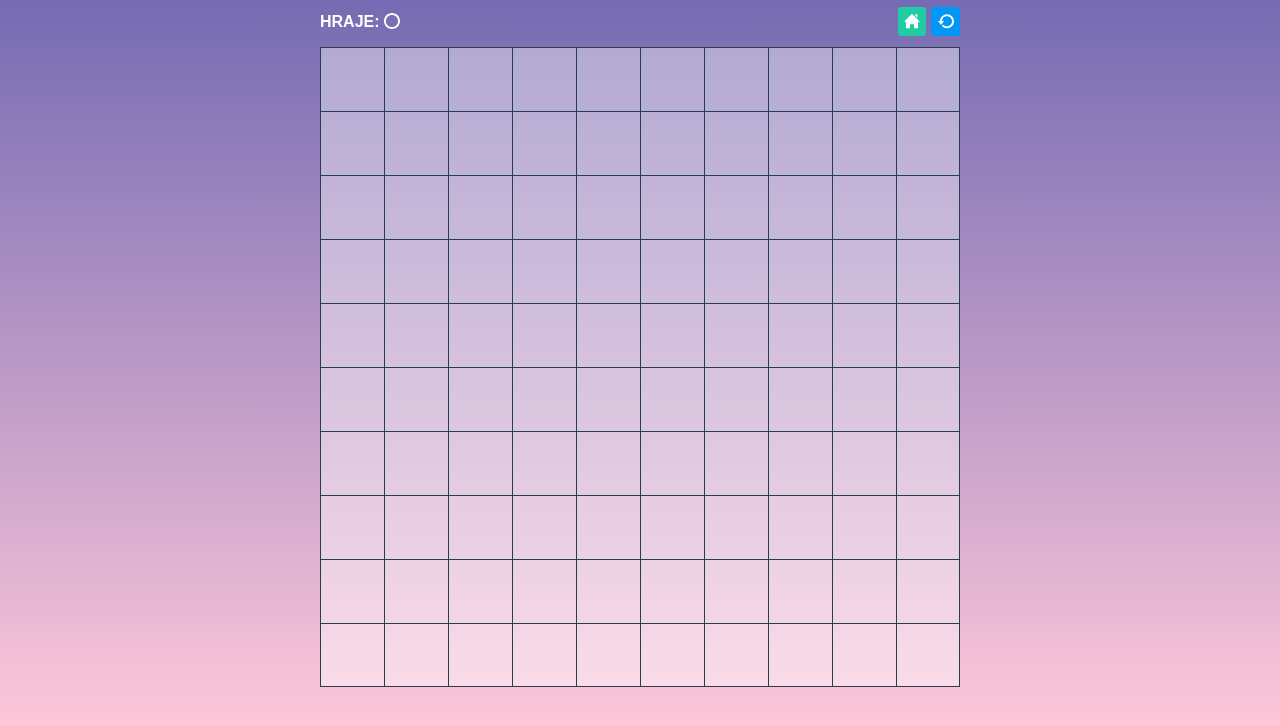
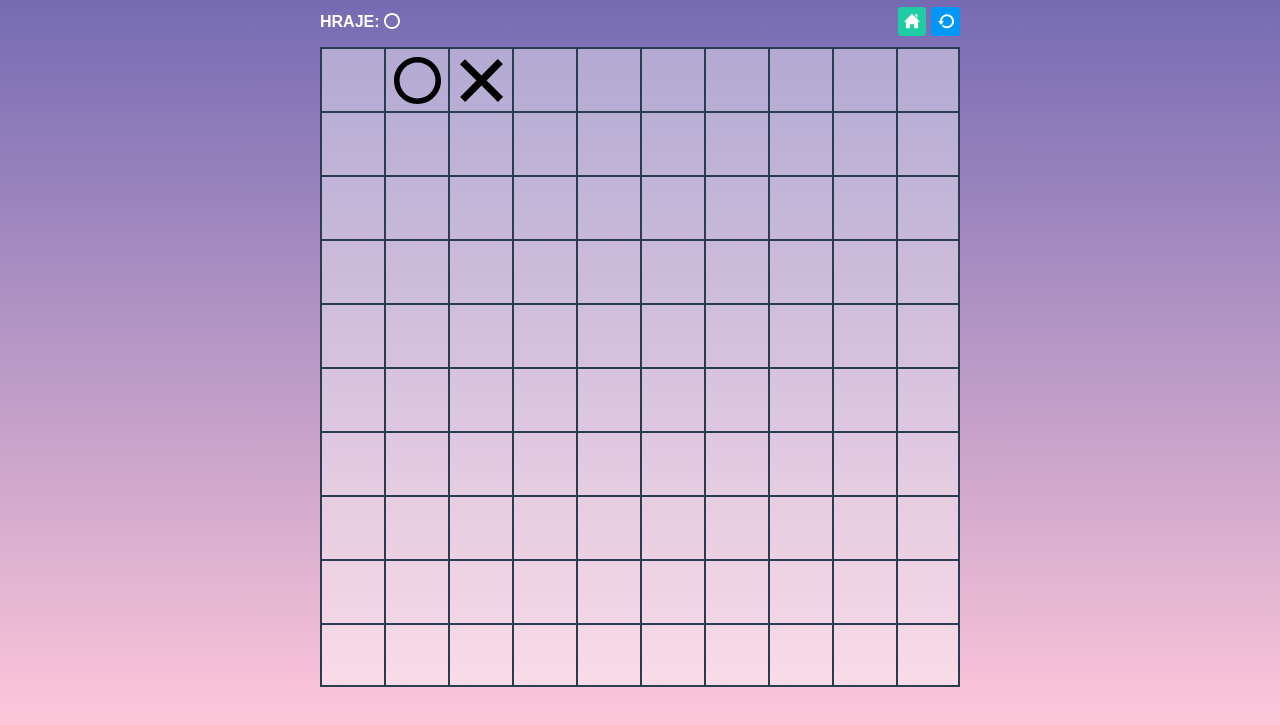
Before and after one commit to zkuratkova/piskvorky, a plain HTML site: page hra.html in a window 1280 px wide. Shown: the part 109-834 px from the top of the page. Drawn offline with Linux system fonts and the light colour scheme.

Commit message:
třída --cross, --circle; animace; switchPlayer

```diff
--- a/hra.html
+++ b/hra.html
@@ -18,6 +18,7 @@
         <div class="container__item">
           <p class="game__text">Hraje:</p>
           <img
+            id="player"
             class="game__img game__img--circle"
             src="images/circle.svg"
             alt="kroužek"
@@ -36,8 +37,8 @@
       </div>
       <div class="field">
         <button class="field__cell"></button
-        ><button class="field__cell"></button
-        ><button class="field__cell"></button
+        ><button class="field__cell field__cell--circle"></button
+        ><button class="field__cell field__cell--cross"></button
         ><button class="field__cell"></button
         ><button class="field__cell"></button
         ><button class="field__cell"></button
@@ -137,5 +138,6 @@
         ><button class="field__cell"></button>
       </div>
     </main>
+    <script src="index.js"></script>
   </body>
 </html>
--- /dev/null
+++ b/index.js
@@ -0,0 +1,15 @@
+'use strict';
+console.log('Funguju');
+
+let player = 'circle';
+let playerElm = document.querySelector('#player');
+
+const switchPlayer = () => {
+  if (player === 'circle') {
+    player = 'cross';
+    playerElm.src = 'images/cross.svg';
+  } else {
+    player = 'circle';
+    playerElm.src = 'images/circle.svg';
+  }
+};
--- /dev/null
+++ b/scss/_animation.scss
@@ -0,0 +1,13 @@
+.field__cell--circle,
+.field__cell--cross {
+  animation: grow 0.3s linear;
+}
+
+@keyframes grow {
+  0% {
+    background-size: 0%;
+  }
+  100% {
+    background-size: 80%;
+  }
+}
--- a/scss/_field.scss
+++ b/scss/_field.scss
@@ -7,7 +7,20 @@
   &__cell {
     border-radius: 0;
     background-color: rgba($color: #ffffff, $alpha: 0.4);
-    border: 1px solid #283e50;
+    border: 2px solid #283e50;
+    cursor: pointer;
+  }
+
+  &__cell--circle {
+    background: rgba($color: #ffffff, $alpha: 0.4) url(../images/circle.svg)
+      no-repeat center;
+    background-size: 75%;
+  }
+
+  &__cell--cross {
+    background: rgba($color: #ffffff, $alpha: 0.4) url(../images/cross.svg)
+      no-repeat center;
+    background-size: 75%;
   }
 
   &__cell:not(:nth-child(10n)) {
--- a/scss/styles.scss
+++ b/scss/styles.scss
@@ -8,3 +8,4 @@
 @import 'game';
 @import 'container';
 @import 'field';
+@import 'animation';
```
Also changed, not shown: css/styles.css, 1 other file.
